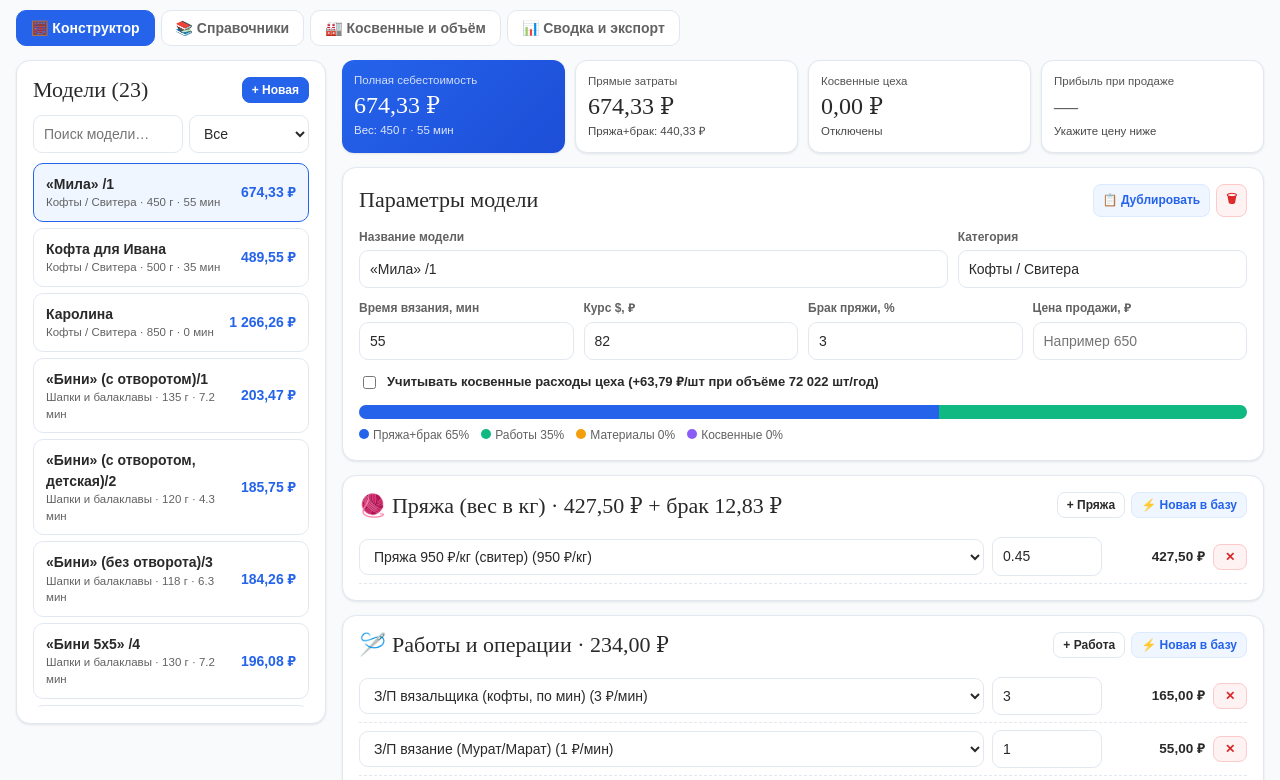
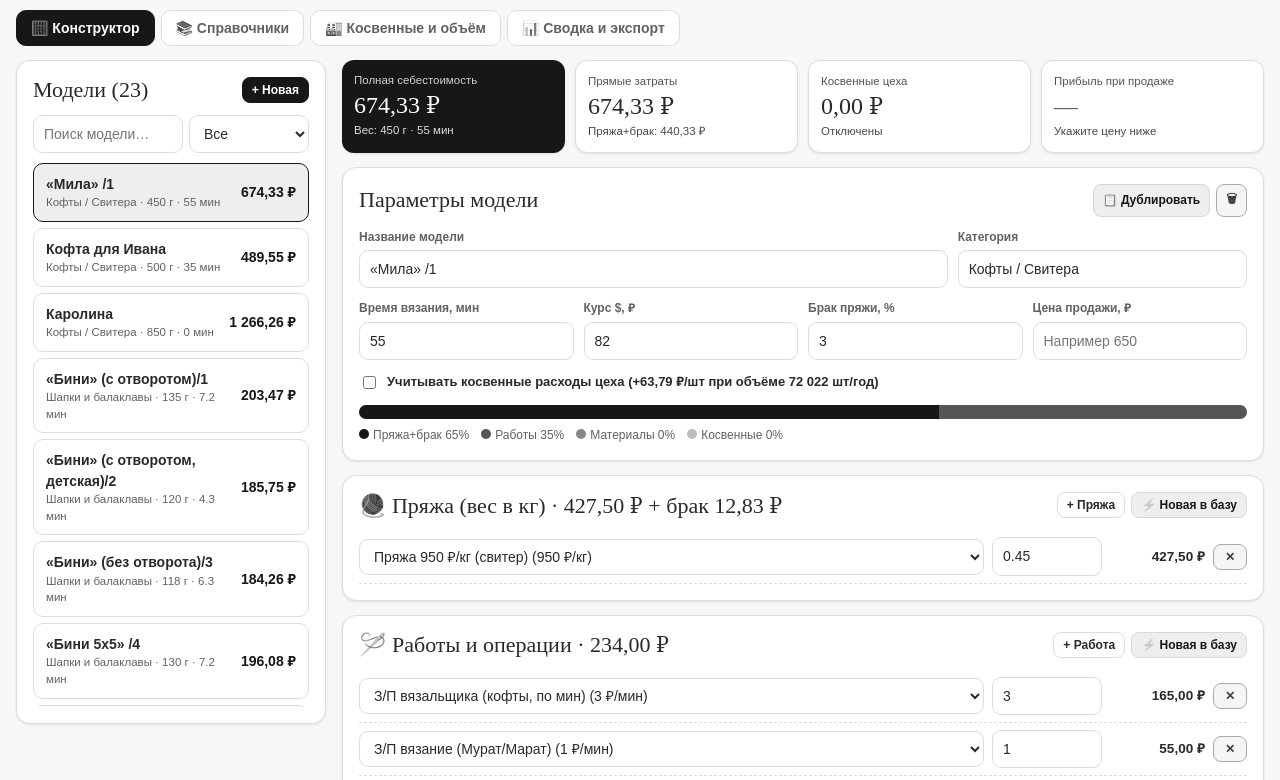
Before and after one commit to abuyusufuzdenov-png/knitting-cost, a plain HTML site: page index.html in a window 1280 px wide. Shown: the part 66-846 px from the top of the page. Drawn offline with Linux system fonts and the light colour scheme.

Commit message:
Apply NITTIONE monochrome theme to index.html

```diff
--- a/index.html
+++ b/index.html
@@ -3,7 +3,7 @@
 <head>
   <meta charset="UTF-8" />
   <meta name="viewport" content="width=device-width, initial-scale=1.0, viewport-fit=cover" />
-  <meta name="theme-color" content="#2563eb" />
+  <meta name="theme-color" content="#171717" />
   <meta name="apple-mobile-web-app-capable" content="yes" />
   <meta name="apple-mobile-web-app-status-bar-style" content="default" />
   <meta name="apple-mobile-web-app-title" content="Себестоимость" />
@@ -13,22 +13,22 @@
   <link rel="apple-touch-icon" href="./icon-192.png" />
   <style>
     :root {
-      --bg: #f8fafc;
+      --bg: #f7f7f7;
       --card: #ffffff;
       --text: #292929;
       --font-ui: Arial, "Segoe UI", sans-serif;
       --font-display: "Times New Roman", "Noto Serif", Georgia, serif;
       --muted: #626262;
-      --border: #e2e8f0;
-      --primary: #2563eb;
-      --primary-hover: #1d4ed8;
-      --primary-soft: #eff6ff;
-      --success: #059669;
-      --success-soft: #ecfdf5;
-      --warning: #d97706;
-      --danger: #dc2626;
+      --border: #dddddd;
+      --primary: #171717;
+      --primary-hover: #363636;
+      --primary-soft: #eeeeee;
+      --success: #242424;
+      --success-soft: #f3f3f3;
+      --warning: #545454;
+      --danger: #404040;
       --radius: 14px;
-      --shadow: 0 1px 3px rgba(15, 23, 42, 0.06), 0 1px 2px rgba(15, 23, 42, 0.04);
+      --shadow: 0 1px 3px rgba(0, 0, 0, 0.06), 0 1px 2px rgba(0, 0, 0, 0.04);
     }
     * { box-sizing: border-box; -webkit-tap-highlight-color: transparent; }
     body {
@@ -64,7 +64,7 @@
       padding: 6px 10px; border-radius: 10px; font-size: 13px; font-weight: 600;
     }
     .fx-pill input {
-      width: 58px; border: 1px solid #bfdbfe; border-radius: 6px;
+      width: 58px; border: 1px solid #c4c4c4; border-radius: 6px;
       padding: 3px 6px; font-weight: 700; color: var(--text); text-align: center;
     }
     .desktop-nav {
@@ -94,24 +94,24 @@
       padding: 8px 12px; border-radius: 10px; font-size: 13px; font-weight: 600;
       cursor: pointer; transition: .15s;
     }
-    .btn:hover { background: #f1f5f9; }
+    .btn:hover { background: #f1f1f1; }
     .btn-primary { background: var(--primary); color: #fff; border-color: var(--primary); }
     .btn-primary:hover { background: var(--primary-hover); }
-    .btn-soft { background: var(--primary-soft); color: var(--primary); border-color: #dbeafe; }
-    .btn-danger { color: var(--danger); border-color: #fecaca; background: #fef2f2; }
+    .btn-soft { background: var(--primary-soft); color: var(--primary); border-color: #d8d8d8; }
+    .btn-danger { color: var(--danger); border-color: #aaaaaa; background: #f5f5f5; }
     .btn-sm { padding: 5px 9px; font-size: 12px; border-radius: 8px; }
     input, select {
       font: inherit; font-size: 14px; padding: 8px 10px;
       border: 1px solid var(--border); border-radius: 9px; background: #fff; color: var(--text);
     }
-    input:focus, select:focus { outline: 2px solid #93c5fd; border-color: var(--primary); }
+    input:focus, select:focus { outline: 2px solid #777777; border-color: var(--primary); }
     .model-list { max-height: 68vh; overflow-y: auto; display: flex; flex-direction: column; gap: 6px; }
     .model-item {
       padding: 10px 12px; border: 1px solid var(--border); border-radius: 10px;
       cursor: pointer; display: flex; justify-content: space-between; align-items: center; gap: 8px;
       background: #fff; transition: .12s;
     }
-    .model-item:hover { border-color: #93c5fd; }
+    .model-item:hover { border-color: #777777; }
     .model-item.active { background: var(--primary-soft); border-color: var(--primary); }
     .model-name { font-weight: 600; font-size: 14px; }
     .model-cat { font-size: 11.5px; color: var(--muted); }
@@ -121,7 +121,7 @@
       background: var(--card); border: 1px solid var(--border); border-radius: 12px;
       padding: 12px; box-shadow: var(--shadow);
     }
-    .kpi.highlight { background: linear-gradient(135deg, #2563eb, #1d4ed8); color: #fff; border: none; }
+    .kpi.highlight { background: var(--primary); color: #fff; border: none; }
     .kpi-label { font-size: 11.5px; opacity: .8; margin-bottom: 4px; }
     .kpi-val { font-size: 24px; font-variant-numeric: lining-nums tabular-nums; }
     .kpi-sub { font-size: 11.5px; opacity: .85; margin-top: 2px; }
@@ -135,17 +135,17 @@
     .line-row:last-child { border-bottom: none; }
     .sum-cell { font-weight: 700; text-align: right; font-size: 13.5px; white-space: nowrap; }
     .quick-add {
-      margin-top: 10px; padding: 10px; background: #f8fafc; border: 1px dashed #cbd5e1;
+      margin-top: 10px; padding: 10px; background: #f7f7f7; border: 1px dashed #bcbcbc;
       border-radius: 10px; display: none; gap: 8px; flex-wrap: wrap; align-items: center;
     }
     .quick-add.open { display: flex; }
-    .bar-wrap { height: 14px; border-radius: 99px; overflow: hidden; display: flex; background: #e2e8f0; margin: 10px 0 8px; }
+    .bar-wrap { height: 14px; border-radius: 99px; overflow: hidden; display: flex; background: #dddddd; margin: 10px 0 8px; }
     .bar-seg { height: 100%; transition: width .25s; }
     .legend { display: flex; flex-wrap: wrap; gap: 12px; font-size: 12px; color: var(--muted); }
     .dot { width: 10px; height: 10px; border-radius: 50%; display: inline-block; margin-right: 4px; }
     table { width: 100%; border-collapse: collapse; font-size: 13.5px; }
     th, td { padding: 9px 10px; border-bottom: 1px solid var(--border); text-align: left; }
-    th { font-size: 12px; color: var(--muted); font-weight: 700; background: #f8fafc; }
+    th { font-size: 12px; color: var(--muted); font-weight: 700; background: #f7f7f7; }
     .num { text-align: right; font-variant-numeric: tabular-nums; }
     .table-wrap { overflow-x: auto; }
     .bottom-nav {
@@ -160,10 +160,13 @@
       font-size: 11px; font-weight: 600; padding: 6px 4px; border-radius: 10px;
       display: flex; flex-direction: column; align-items: center; gap: 2px; cursor: pointer;
     }
-    .bottom-nav button.active { color: var(--primary); background: var(--primary-soft); }
+    .bottom-nav button.active { color: #fff; background: var(--primary); }
+    :root { accent-color: var(--primary); }
+    .btn, .tab-btn, .card-title, .bottom-nav .ico, .pin-box h2 { filter: grayscale(1); }
+    .btn-primary:hover { color: #fff; background: var(--primary-hover); }
     .bottom-nav .ico { font-size: 18px; line-height: 1; }
     .pin-overlay {
-      position: fixed; inset: 0; z-index: 100; background: #0f172a;
+      position: fixed; inset: 0; z-index: 100; background: #171717;
       display: none; align-items: center; justify-content: center; padding: 20px;
     }
     .pin-overlay.open { display: flex; }
@@ -173,7 +176,7 @@
     }
     .toast {
       position: fixed; top: 70px; right: 16px; z-index: 90;
-      background: #0f172a; color: #fff; padding: 10px 14px; border-radius: 10px;
+      background: #171717; color: #fff; padding: 10px 14px; border-radius: 10px;
       font-size: 13px; font-weight: 600; opacity: 0; pointer-events: none; transition: .2s;
     }
     .toast.show { opacity: 1; }
@@ -752,16 +755,16 @@ function renderCalcTab() {
         </label>
 
         <div class="bar-wrap">
-          <div class="bar-seg" style="width:${pctYarn}%;background:#2563eb;" title="Пряжа + брак"></div>
-          <div class="bar-seg" style="width:${pctWork}%;background:#10b981;" title="Работы"></div>
-          <div class="bar-seg" style="width:${pctMat}%;background:#f59e0b;" title="Материалы"></div>
-          <div class="bar-seg" style="width:${pctInd}%;background:#8b5cf6;" title="Косвенные"></div>
+          <div class="bar-seg" style="width:${pctYarn}%;background:#171717;" title="Пряжа + брак"></div>
+          <div class="bar-seg" style="width:${pctWork}%;background:#555555;" title="Работы"></div>
+          <div class="bar-seg" style="width:${pctMat}%;background:#888888;" title="Материалы"></div>
+          <div class="bar-seg" style="width:${pctInd}%;background:#bdbdbd;" title="Косвенные"></div>
         </div>
         <div class="legend">
-          <span><i class="dot" style="background:#2563eb"></i>Пряжа+брак ${pctYarn.toFixed(0)}%</span>
-          <span><i class="dot" style="background:#10b981"></i>Работы ${pctWork.toFixed(0)}%</span>
-          <span><i class="dot" style="background:#f59e0b"></i>Материалы ${pctMat.toFixed(0)}%</span>
-          <span><i class="dot" style="background:#8b5cf6"></i>Косвенные ${pctInd.toFixed(0)}%</span>
+          <span><i class="dot" style="background:#171717"></i>Пряжа+брак ${pctYarn.toFixed(0)}%</span>
+          <span><i class="dot" style="background:#555555"></i>Работы ${pctWork.toFixed(0)}%</span>
+          <span><i class="dot" style="background:#888888"></i>Материалы ${pctMat.toFixed(0)}%</span>
+          <span><i class="dot" style="background:#bdbdbd"></i>Косвенные ${pctInd.toFixed(0)}%</span>
         </div>
       </div>
 
```
